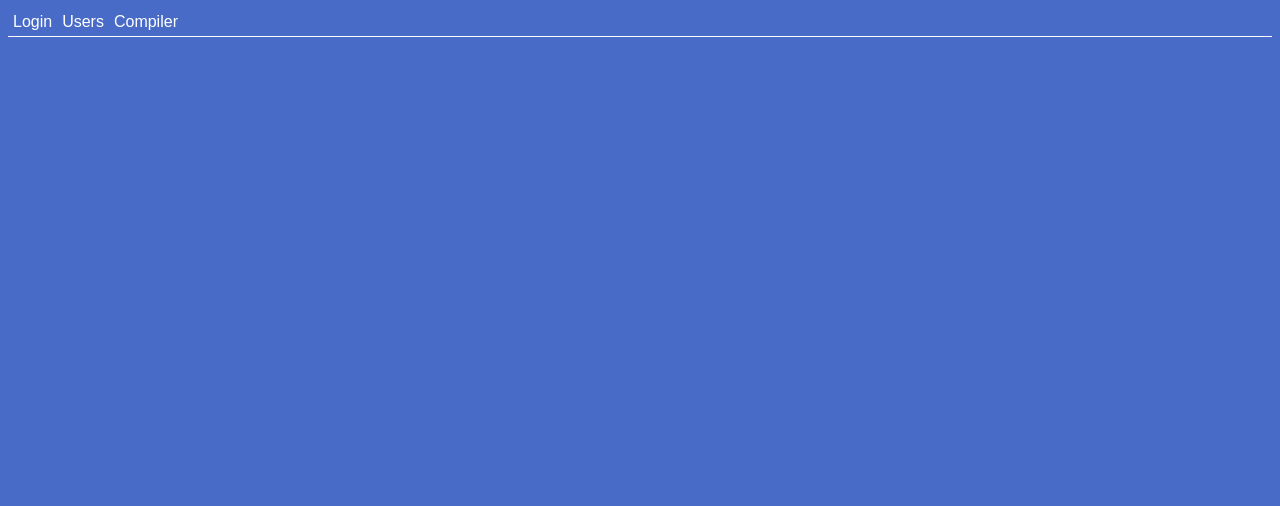
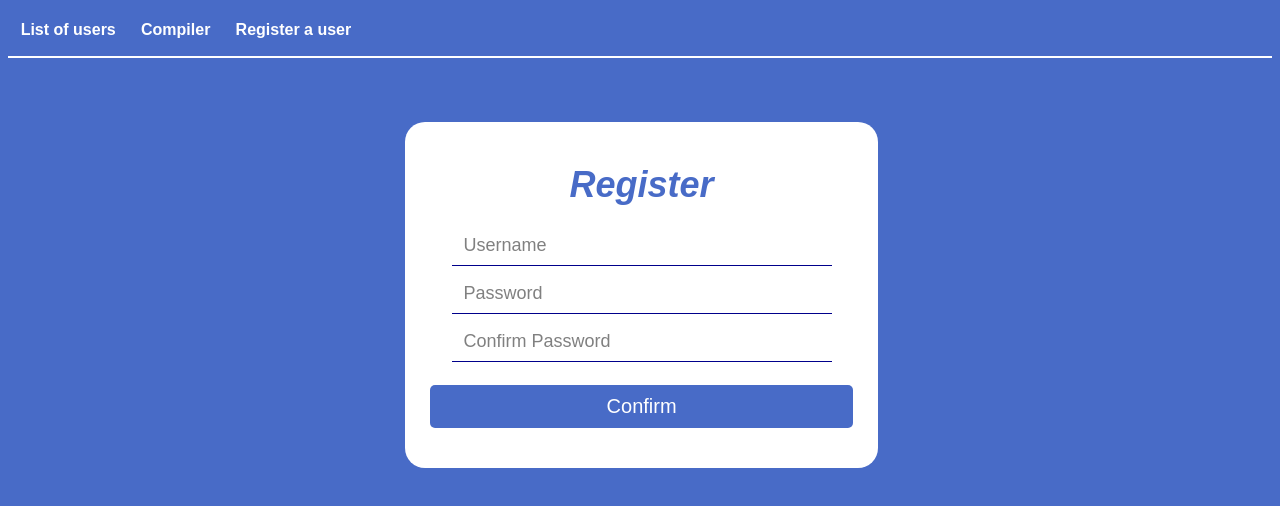
Before and after one commit to CS-Group-L/GroupL-Project, a React (Vite) app in the folder client/: page /register in a window 1280 px wide. Shown: the top 506 px of the page. Built offline with nearby package versions, Linux system fonts and the light colour scheme.

Commit message:
added register page, working on more styling for the compiler page(still work in proggress)

```diff
--- a/client/src/Routes.jsx
+++ b/client/src/Routes.jsx
@@ -3,6 +3,7 @@ import { Route, Routes as RouterRoutes} from 'react-router-dom';
 import Navbar from './components/Navbar';
 import CompilerPage from './views/CompilerPage';
 import Login from './views/Login';
+import Register from './views/Register';
 import UserPage from './views/UserPage';
 
 const Routes = () => {
@@ -13,6 +14,7 @@ const Routes = () => {
             <Route element={<CompilerPage />} index />
             <Route element={<Login/>} path="/login"/>
             <Route element={<UserPage/>} path="/users"/>
+            <Route element={<Register/>} path="/register"/>
         </RouterRoutes>
       </>
   )
--- a/client/src/components/Navbar.jsx
+++ b/client/src/components/Navbar.jsx
@@ -3,9 +3,10 @@ import './Navbar.scss'
 const Navbar = () => {
     return (
         <nav>
-            <a href='/login'>Login</a>
-            <a href='/users'>Users</a>
+            {/* <a href='/login'>Login</a> */}
+            <a href='/users'>List of users</a>
             <a href='/'>Compiler</a>
+            <a href='/register'>Register a user</a>
         </nav>
     );
 }
--- a/client/src/components/Navbar.scss
+++ b/client/src/components/Navbar.scss
@@ -1,14 +1,15 @@
-nav{
+nav {
     display: flex;
-    border-bottom: 1px solid #fff;
+    border-bottom: 2px solid white;
+    height: 3em;
 }
 
-nav a{
+nav a {
     text-decoration: none;
-    padding: 5px;
     color: #fff;
-
-    &:hover{
-        color: rgb(179, 179, 179);
+    font-weight: bold;
+    padding: 1%;
+    &:hover {
+        border-bottom: 5px solid #fff;
     }
 }
--- a/client/src/views/CompilerPage.jsx
+++ b/client/src/views/CompilerPage.jsx
@@ -69,8 +69,8 @@ const CompilerPage = () => {
                         <div ref={errorBoxRef} className='errorMessageBox'>
                             <p id='errorMessage' hidden>Error: You have to choose a .py file</p>
                         </div>
-                        <button type="submit" className='buttonExecute'>Execute</button>
                     </div>
+                    <button type="submit" className='buttonExecute'>Execute</button>
                 </form>
                 <div className='right'>
                     <header>Output</header>
--- a/client/src/views/CompilerPage.scss
+++ b/client/src/views/CompilerPage.scss
@@ -6,7 +6,7 @@ body {
     background-color:  #486BC7;
 }
 .container .wrapper {
-    padding: 80px 30px;
+    padding: 20px 30px;
     display: grid;
     grid-template-columns: repeat(2, minmax(230px, 1fr));
 }
@@ -17,12 +17,13 @@ body {
 
 // left section
 .container .wrapper .left {
-    width: 30%;
+    width: 100%;
     padding-left: 100px;
     background-color: #fff;
     padding: 30px;
     box-shadow: 7px 7px 12px rgba(0, 0, 0, 0.05);
     border-radius: 20px;
+    height: 60vh;
 }
 
 .container .wrapper .left header{
@@ -33,16 +34,16 @@ body {
     padding-top: 20px;
 }
 
-.wrapper form {
-    height: 167px;
-    display: flex;
-    margin: 30px 0;
-    align-items: center;
-    justify-content: center;
-    flex-direction: column;
-    border-radius: 5px;
-    border: 2px dashed #6990F2;
-}
+// .wrapper form {
+//     height: 167px;
+//     display: flex;
+//     margin: 30px 0;
+//     align-items: center;
+//     justify-content: center;
+//     flex-direction: column;
+//     border-radius: 5px;
+//     border: 2px dashed #6990F2;
+// }
 
 .errorMessageBox {
     height: 40px;
@@ -55,14 +56,14 @@ body {
 
 // right section
 .container .wrapper .right {
-    width: 60%;
+    width: 65%;
     align-items: center;
     justify-content: center;
     flex-direction: column;
     display: flex;
     background-color: #fff;
     position: relative;
-    left: 20px;
+    left: 15vh;
     border-radius: 20px;
 }
 
@@ -78,12 +79,11 @@ body {
 // button
 .buttonExecute {
     position: relative;
-    top: 80px;
-    left: 25%;
-    width: 200px;
-    height: 40px;
     background-color: #fff;
+    width: 100%;
+    height: 5ch;
     border: none;
+    margin: 5%;
     border-radius: 20px;
     cursor: pointer;
     color: #486BC7;
--- /dev/null
+++ b/client/src/views/Register.jsx
@@ -0,0 +1,114 @@
+import './Register.scss'
+import { useState } from 'react';
+import { createBrowserHistory } from "history";
+
+const Register = () => {
+    const [username, setUsername] = useState("");
+    const [password, setPassword] = useState("");
+    const [confirmPassword, setConfirmPassword] = useState("");
+
+    const [errorMessage, setErrorMessage] = useState("");
+
+    const history = createBrowserHistory();
+
+    const checkFields = () => {
+        if (password === confirmPassword && password.length >= 6) {
+            setStateButton({
+                disabled: false
+            })
+            return;
+        }
+        else {
+            setStateButton({
+                disabled: true
+            })
+        }
+
+        if (password.length < 6 || !username) {
+
+            setStateButton({
+                disabled: true
+            })
+
+            return;
+        }
+        if (password.length - 1 === confirmPassword.length) {
+
+            setStateButton({
+                disabled: false
+            })
+            return;
+        }
+    }
+
+    const handleUsernameChange = (e) => {
+        e.preventDefault();
+
+        setUsername(e.target.value);
+        checkFields();
+    };
+
+    const handlePasswordChange = (e) => {
+        e.preventDefault();
+
+        setPassword(e.target.value);
+        checkFields();
+
+    };
+
+    const handleConfirmPasswordChange = (e) => {
+        e.preventDefault();
+
+        setConfirmPassword(e.target.value);
+        checkFields();
+
+    };
+
+    const handleSubmit = (e) => {
+        e.preventDefault();
+
+        if (!password || !username) {
+            setErrorMessage("Please fill in all the required fields.");
+            return;
+        }
+        if (password === confirmPassword) {
+            if (password.length < 6) {
+                setErrorMessage("Password must be at least 6 characters long");
+                return;
+            }
+            setErrorMessage("");
+            register(username, password,);
+        } else {
+            setErrorMessage("Passwords do not match.");
+        }
+
+        history.push("/login");
+        window.location.reload();
+    };
+
+
+    return (
+        <form method="post" id="register-form" onSubmit={handleSubmit}>
+            <div class="register-container">
+                <p>{errorMessage}</p>
+                <h1>Register</h1>
+                <div class="reg-container">
+                    <div class="textbox">
+                        <input type="text" placeholder="Username" id="username" name="username" onChange={handleUsernameChange} /><br />
+                    </div>
+                    <div class="textbox">
+                        <input type="password" placeholder="Password" id="password" name="password" onChange={handlePasswordChange} /><br />
+                    </div>
+                    <div class="textbox">
+                        <input type="password" placeholder="Confirm Password" id="confirm-password" name="confirm-password" onChange={handleConfirmPasswordChange} /><br />
+                    </div>
+                </div>
+                <input class="btn" type="submit" value="Confirm" id="btnSubmit" />
+            </div>
+        </form >
+    )
+
+
+}
+
+export default Register
--- /dev/null
+++ b/client/src/views/Register.scss
@@ -0,0 +1,28 @@
+.register-container{
+    position: absolute;
+    /* border: 1px solid black; */
+    width: 33%;
+    margin-left: 31%;
+    margin-top: 5%;
+    background-color: white;
+    padding: 2%;
+    border-radius: 20px;
+}
+
+.register-container h1{
+    text-align: center;
+    font-style: italic;
+    color: #486BC7;
+    font-size: 36px;
+}
+
+.prefix p{
+    font-size: 18px;
+
+}
+
+.reg-container{
+    float: left;
+    margin-left: 5%;
+    width: 90%;
+}
```
